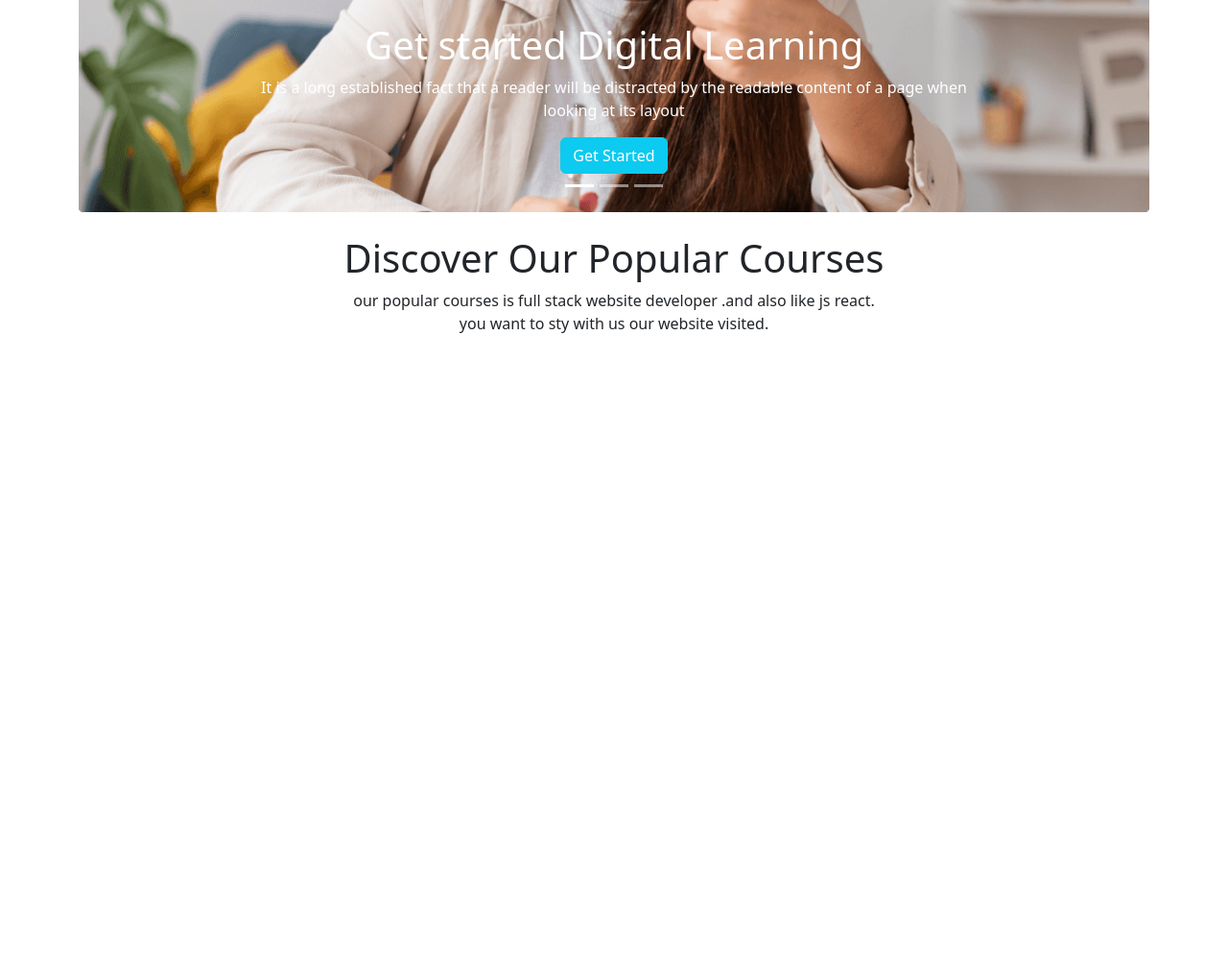
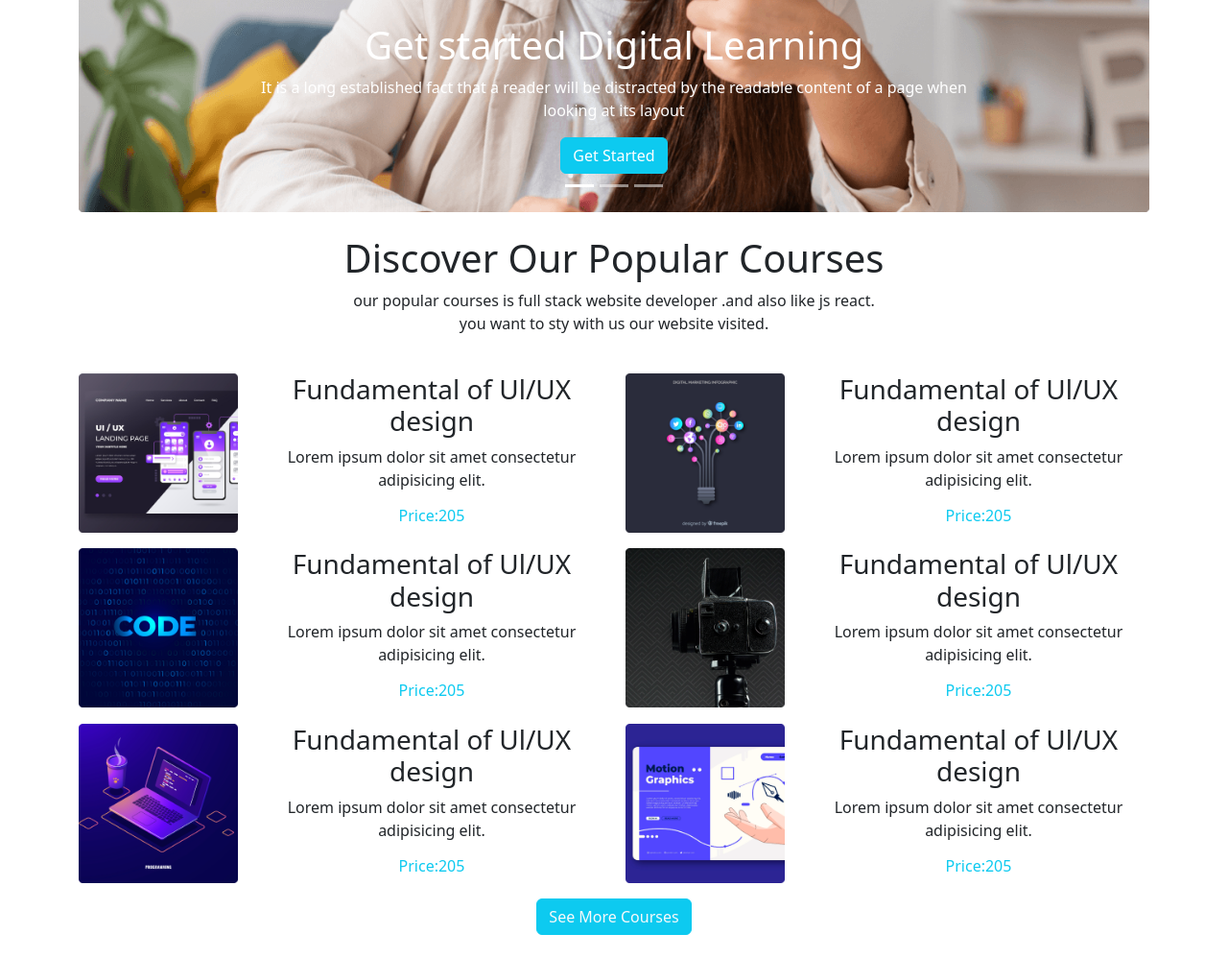
Before and after one commit to sohanthedev/sohan-programming, a plain HTML site: page index.html in a window 1280 px wide. Shown: the part 457-1455 px from the top of the page at 96% size. Before the commit the page ends 830 px from the top, so only its background shows below. Drawn offline with nearby package versions, Linux system fonts and the light colour scheme.

Commit message:
section tow

```diff
--- a/index.html
+++ b/index.html
@@ -97,13 +97,73 @@
         </div>
     </section>
 
-    <main>
-        <section class="container text-center my-4">
+    <main class="container">
+        <section class=" one text-center my-4">
             <h1>Discover Our Popular Courses</h1>
             <p>our popular courses is full stack website developer
                 .and also like js react. <br> you want to sty with us our website visited.  </p>
             <p></p>
         </section>
+        <section class="tow text-center my-4">
+            <div class="row">
+                <div class="col-6">
+                    <div class="row my-3">
+                        <div class="col-4"><img class="img-fluid"  src="./images/course/course-1.png" alt=""></div>
+                        <div class="col-8">
+                            <h3>Fundamental of Ul/UX design</h3>
+                            <p>Lorem ipsum dolor sit amet consectetur adipisicing elit.</p>
+                            <h6 class="text-info">Price:205</h6>
+                        </div>
+                    </div>
+                        <div class="row my-3">
+                            <div class="col-4"><img class="img-fluid" src="./images/course/course-2.png" alt=""></div>
+                            <div class="col-8">
+                                <h3>Fundamental of Ul/UX design</h3>
+                                <p>Lorem ipsum dolor sit amet consectetur adipisicing elit.</p>
+                                <h6 class="text-info">Price:205</h6>
+                            </div>
+                        </div>
+                            <div class="row my-3">
+                                <div class="col-4"><img class="img-fluid" src="./images/course/course-3.png" alt=""></div>
+                                <div class="col-8">
+                                    <h3>Fundamental of Ul/UX design</h3>
+                                    <p>Lorem ipsum dolor sit amet consectetur adipisicing elit.</p>
+                                    <h6 class="text-info">Price:205</h6>
+                                </div>
+                            </div>
+
+                </div>
+                <div class="col-6">
+                    <div class="row my-3">
+                        <div class="col-4"><img class="img-fluid" src="./images/course/course-4.png" alt=""></div>
+                        <div class="col-8">
+                            <h3>Fundamental of Ul/UX design</h3>
+                            <p>Lorem ipsum dolor sit amet consectetur adipisicing elit.</p>
+                            <h6 class="text-info">Price:205</h6>
+                        </div>
+                    </div>
+                    <div class="row my-3">
+                        <div class="col-4"><img class="img-fluid" src="./images/course/course-5.png" alt=""></div>
+                        <div class="col-8">
+                            <h3>Fundamental of Ul/UX design</h3>
+                            <p>Lorem ipsum dolor sit amet consectetur adipisicing elit.</p>
+                            <h6 class="text-info">Price:205</h6>
+                        </div>
+                    </div>
+                    <div class="row my-3">
+                        <div class="col-4"><img class="img-fluid" src="./images/course/course-6.png" alt=""></div>
+                        <div class="col-8">
+                            <h3>Fundamental of Ul/UX design</h3>
+                            <p>Lorem ipsum dolor sit amet consectetur adipisicing elit.</p>
+                            <h6 class="text-info">Price:205</h6>
+                        </div>
+                    </div>
+
+                </div>
+            </div>
+            <button class="btn btn-info text-light ">See More Courses</button>
+        </section>
+        <section></section>
     </main>
 
     <script src="https://cdn.jsdelivr.net/npm/bootstrap@5.2.0/dist/js/bootstrap.bundle.min.js"
```
